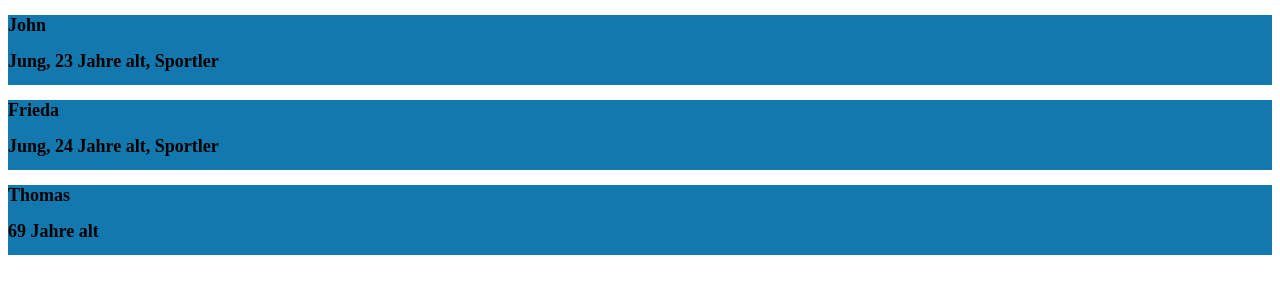
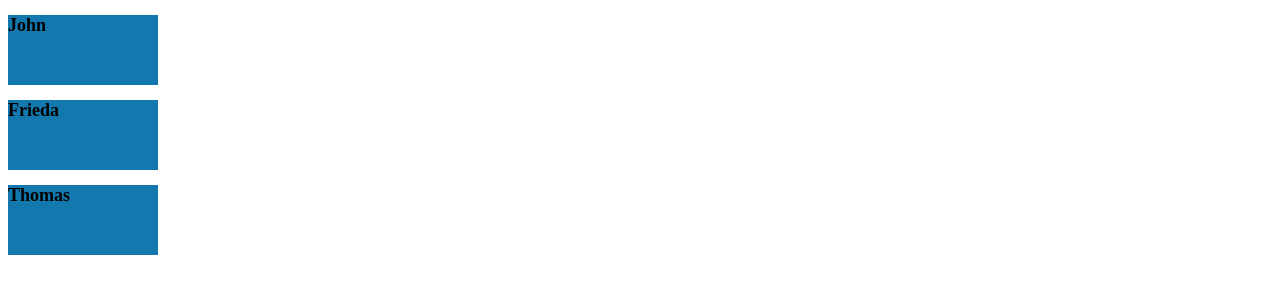
Before and after one commit to Casper121/React_Page, a React (Create React App) app in the folder react-app/: page / in a window 1280 px wide. Shown: the top 300 px of the page. Built offline with nearby package versions, Linux system fonts and the light colour scheme.

Commit message:
last changes

```diff
--- a/react-app/src/App.tsx
+++ b/react-app/src/App.tsx
@@ -1,4 +1,4 @@
-import React, { useState } from "react"
+import React from "react"
 import DragAndDrop from "./components/DnD/DragAndDrop";
 import ReportTable from "./components/InfoTable/ReportTable";
 
@@ -6,7 +6,7 @@ const App = () => {
 
     return (
         <>
-            <DragAndDrop />
+            {<DragAndDrop />}
             {/*<ReportTable/>*/}
             </>
     )
--- a/react-app/src/components/DnD/DragAndDrop.tsx
+++ b/react-app/src/components/DnD/DragAndDrop.tsx
@@ -1,14 +1,14 @@
-import { DndContext, closestCorners } from "@dnd-kit/core"
-import { SortableContext, horizontalListSortingStrategy, arrayMove } from "@dnd-kit/sortable";
+import { DndContext, closestCenter } from "@dnd-kit/core"
+import { SortableContext, arrayMove, verticalListSortingStrategy } from "@dnd-kit/sortable";
 import { useState } from "react";
 import User from "./User";
 
 const DragAndDrop = () => {
 
     const [people, setPeople] = useState([
-        { id: 1, name: "John", desc: "Jung, 23 Jahre alt, Sportler" },
-        { id: 2, name: "Frieda", desc: "Jung, 24 Jahre alt, Sportler" },
-        { id: 3, name: "Thomas", desc: "69 Jahre alt" },
+        { id: 1, name: "John"},
+        { id: 2, name: "Frieda" },
+        { id: 3, name: "Thomas" },
     ]);
 
     const handleDragEnd = (event: { active: any; over: any; }) => {
@@ -18,15 +18,16 @@ const DragAndDrop = () => {
         const newIndex = people.findIndex(person => person.id === over.id)
         setPeople(arrayMove(people, oldIndex, newIndex))
     }
+    console.log(people)
 
     return (
         <DndContext
-            collisionDetection={closestCorners}
+            collisionDetection={closestCenter}
             onDragEnd={handleDragEnd}
         >
             <SortableContext
                 items={people}
-                strategy={horizontalListSortingStrategy}
+                strategy={verticalListSortingStrategy}
             >
                 {people.map((user) => (
                     <User user={user} />
--- a/react-app/src/components/DnD/User.css
+++ b/react-app/src/components/DnD/User.css
@@ -1,5 +1,5 @@
 div {
-    width: 100%;
+    width: 150px;
     height: 70px;
     background: #1278ae;
     box-sizing: border-box;
--- a/react-app/src/components/DnD/User.tsx
+++ b/react-app/src/components/DnD/User.tsx
@@ -11,7 +11,7 @@ const User = ({user}: any) => {
         transform,
         transition
     } = useSortable({
-        id: user.id
+        id: user.id,
     })
 
     const style = {
@@ -27,7 +27,6 @@ const User = ({user}: any) => {
             {...listeners}
         >
             <h2>{user.name}</h2>
-            <h2>{user.desc}</h2>
         </div>
     )
 
--- a/react-app/src/components/InfoTable/ReportTable.css
+++ b/react-app/src/components/InfoTable/ReportTable.css
@@ -16,7 +16,7 @@ thead {
 
 th, td {
     text-align: left;
-    padding: 6px;
+    padding: 3px;
 }
 
 tr:nth-child(even){
```
